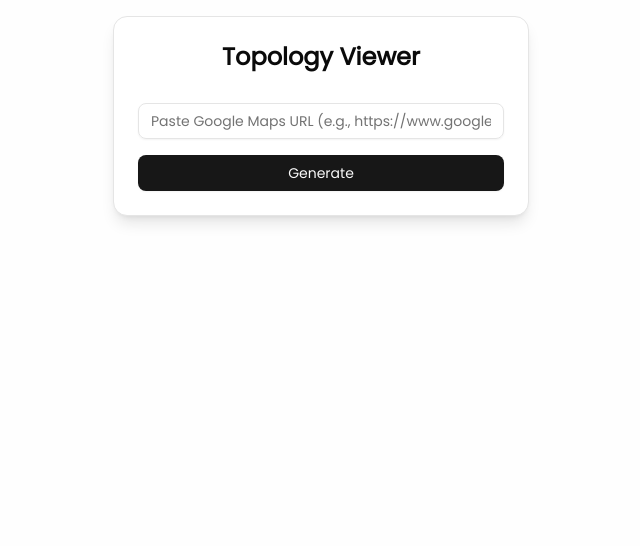
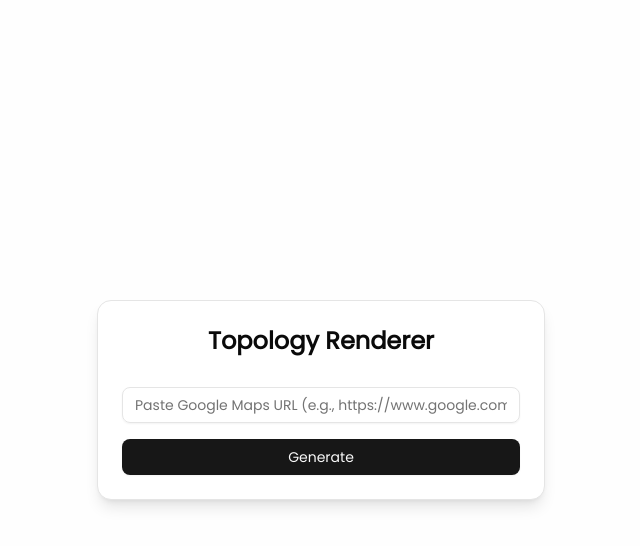
Before and after one commit to andywarr/topology, a React (Vite) app: page / in a window 1280 px wide. Shown: the top 546 px of the page, without its empty margins (319-959 px from the left). Built offline with nearby package versions, Linux system fonts and the light colour scheme; no server answers.

Commit message:
Update HomepageUI component to vertically center

```diff
--- a/src/components/HomepageUI.jsx
+++ b/src/components/HomepageUI.jsx
@@ -53,10 +53,12 @@ export const HomepageUI = ({ onLocationSubmit }) => {
   if (!showHomepage) return null;
 
   return (
-    <div className="w-full max-w-md mx-auto p-4">
-      <Card className="border shadow-lg">
+    <div className="min-h-screen w-full flex items-center justify-center p-4">
+      <Card className="border shadow-lg w-full max-w-md">
         <CardHeader className="text-center">
-          <CardTitle className="text-2xl font-bold">Topology Viewer</CardTitle>
+          <CardTitle className="text-2xl font-bold">
+            Topology Renderer
+          </CardTitle>
         </CardHeader>
 
         <CardContent>
```
